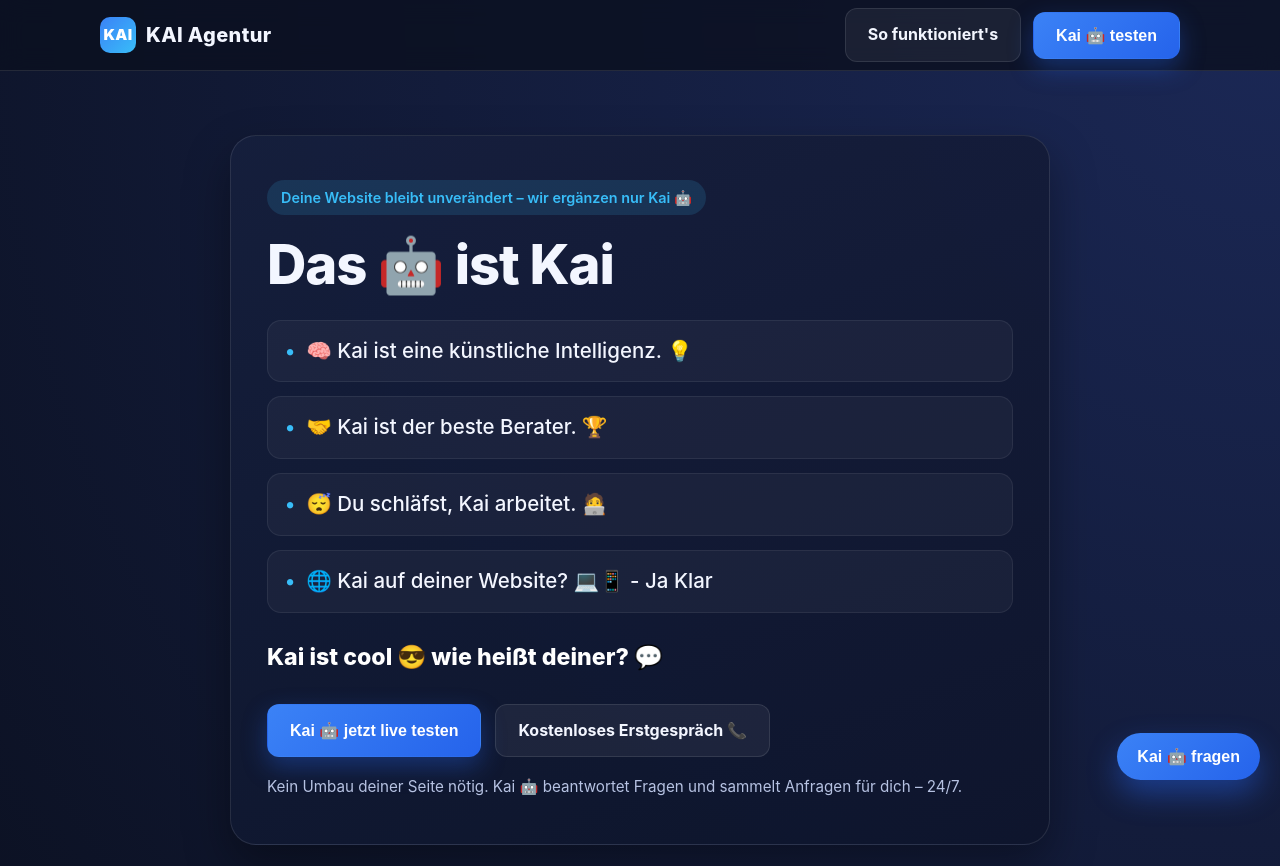
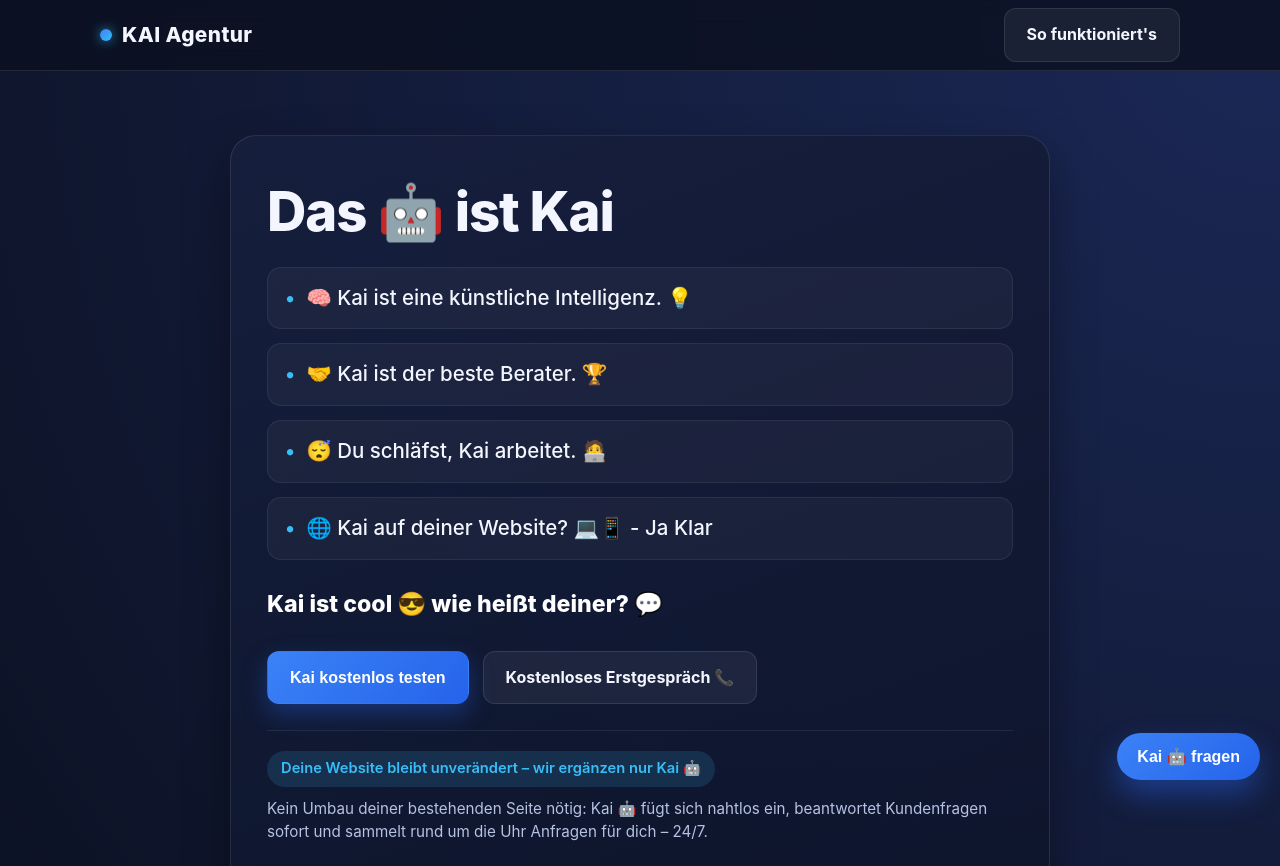
Before and after one commit to davidkaiser959-jpg/kai-agentur, a website: page index.html in a window 1280 px wide. Shown: the top 866 px of the page. Drawn offline with Linux system fonts and the light colour scheme.

Commit message:
Update index.html

```diff
--- a/index.html
+++ b/index.html
@@ -72,22 +72,19 @@
       display: flex;
       align-items: center;
       gap: 10px;
-      font-weight: 800;
-      font-size: 1.25rem;
+      font-weight: 850;
+      font-size: 1.3rem;
       letter-spacing: 0.4px;
     }
 
-    .brand-badge {
-      display: inline-flex;
-      align-items: center;
-      justify-content: center;
-      width: 36px;
-      height: 36px;
-      border-radius: 10px;
+    .brand-dot {
+      display: inline-block;
+      width: 12px;
+      height: 12px;
+      border-radius: 50%;
       background: linear-gradient(135deg, var(--primary), var(--accent));
-      color: #fff;
-      font-weight: 900;
-      font-size: 0.95rem;
+      box-shadow: 0 0 12px rgba(56, 189, 248, 0.7);
+      flex-shrink: 0;
     }
 
     .nav-actions {
@@ -174,17 +171,6 @@
       margin: 0 auto;
     }
 
-    .hero-pill {
-      display: inline-block;
-      padding: 6px 14px;
-      border-radius: 999px;
-      background: rgba(56, 189, 248, 0.14);
-      color: var(--accent);
-      font-size: 0.9rem;
-      font-weight: 600;
-      margin-bottom: 18px;
-    }
-
     .hero h1 {
       font-size: clamp(2.2rem, 5vw, 3.4rem);
       line-height: 1.15;
@@ -232,10 +218,27 @@
       gap: 14px;
     }
 
+    .hero-bottom-info {
+      margin-top: 26px;
+      padding-top: 20px;
+      border-top: 1px solid rgba(255, 255, 255, 0.08);
+    }
+
+    .hero-pill {
+      display: inline-block;
+      padding: 6px 14px;
+      border-radius: 999px;
+      background: rgba(56, 189, 248, 0.14);
+      color: var(--accent);
+      font-size: 0.92rem;
+      font-weight: 600;
+      margin-bottom: 10px;
+    }
+
     .hero-note {
-      margin-top: 18px;
       font-size: 0.95rem;
       color: var(--muted);
+      line-height: 1.55;
     }
 
     /* Sections */
@@ -568,10 +571,6 @@
       .cta-buttons .btn {
         width: 100%;
       }
-
-      .nav .btn-secondary {
-        display: none;
-      }
     }
   </style>
 </head>
@@ -579,12 +578,11 @@
   <header>
     <div class="container nav">
       <a href="#" class="brand">
-        <span class="brand-badge">KAI</span>
+        <span class="brand-dot" aria-hidden="true"></span>
         <span>KAI Agentur</span>
       </a>
       <div class="nav-actions">
         <a href="#ablauf" class="btn btn-secondary">So funktioniert's</a>
-        <button type="button" class="btn btn-primary" onclick="openChat()">Kai 🤖 testen</button>
       </div>
     </div>
   </header>
@@ -594,7 +592,6 @@
     <section class="hero">
       <div class="container">
         <div class="hero-card">
-          <span class="hero-pill">Deine Website bleibt unverändert – wir ergänzen nur Kai 🤖</span>
           <h1>Das 🤖 ist Kai</h1>
 
           <ul class="hero-list">
@@ -619,13 +616,16 @@
           <p class="hero-hook">Kai ist cool 😎 wie heißt deiner? 💬</p>
 
           <div class="hero-actions">
-            <button type="button" class="btn btn-primary" onclick="openChat()">Kai 🤖 jetzt live testen</button>
+            <button type="button" class="btn btn-primary" onclick="openChat()">Kai kostenlos testen</button>
             <a href="#kontakt" class="btn btn-secondary">Kostenloses Erstgespräch 📞</a>
           </div>
 
-          <p class="hero-note">
-            Kein Umbau deiner Seite nötig. Kai 🤖 beantwortet Fragen und sammelt Anfragen für dich – 24/7.
-          </p>
+          <div class="hero-bottom-info">
+            <span class="hero-pill">Deine Website bleibt unverändert – wir ergänzen nur Kai 🤖</span>
+            <p class="hero-note">
+              Kein Umbau deiner bestehenden Seite nötig: Kai 🤖 fügt sich nahtlos ein, beantwortet Kundenfragen sofort und sammelt rund um die Uhr Anfragen für dich – 24/7.
+            </p>
+          </div>
         </div>
       </div>
     </section>
@@ -719,7 +719,7 @@
             Teste Kai 🤖 direkt unten rechts im Chat oder schreib uns kurz – wir zeigen dir unverbindlich, wie dein digitaler Berater auf deiner Website aussieht.
           </p>
           <div class="cta-buttons">
-            <button type="button" class="btn btn-primary" onclick="openChat()">Kai 🤖 im Chat testen</button>
+            <button type="button" class="btn btn-primary" onclick="openChat()">Kai kostenlos testen</button>
             <a href="mailto:info@kai-agentur.de?subject=Anfrage%20Kai%20Website-Berater" class="btn btn-email" aria-label="E-Mail senden">
               <svg width="20" height="20" viewBox="0 0 24 24" fill="none" stroke="#1d4ed8" stroke-width="2.2" stroke-linecap="round" stroke-linejoin="round" aria-hidden="true">
                 <rect x="2" y="4" width="20" height="16" rx="3"></rect>
```
